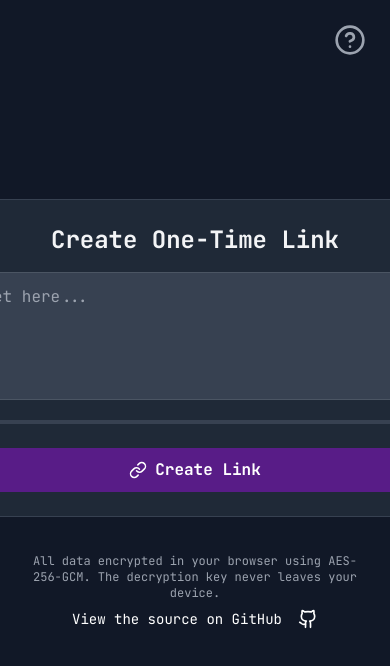
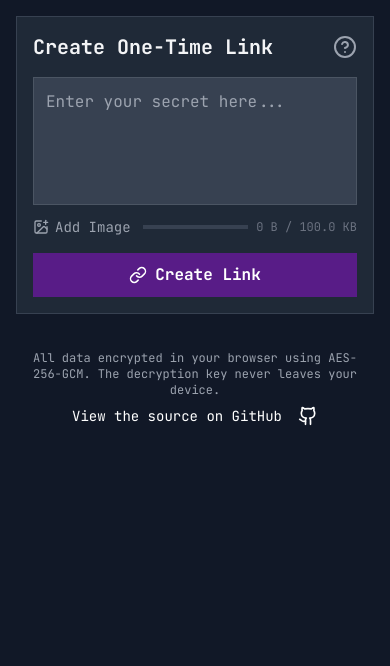
Before and after one commit to abhishekg999/secret, a React (Vite) app: page / in a window 390 px wide. Shown: the top 666 px of the page. Built offline with nearby package versions, Linux system fonts and the light colour scheme.

Commit message:
fix: mobile ui

```diff
--- a/src/components/Home.tsx
+++ b/src/components/Home.tsx
@@ -67,12 +67,14 @@ const Home = () => {
 
   return (
     <>
-      <div className="absolute right-6 top-6">
+      <div className="w-full max-w-3xl border border-edge bg-surface-raised p-4 sm:p-6">
+        <div className="mb-4 flex items-center justify-between gap-3">
+          <h1 className="text-xl font-bold text-content sm:text-2xl">Create One-Time Link</h1>
           <Popover>
-          <PopoverTrigger>
-            <HelpCircle className="h-8 w-8 text-content-muted hover:text-content" />
+            <PopoverTrigger aria-label="How this works">
+              <HelpCircle className="h-6 w-6 flex-shrink-0 text-content-muted hover:text-content sm:h-7 sm:w-7" />
             </PopoverTrigger>
-          <PopoverContent className="mx-6">
+            <PopoverContent align="end" className="w-[calc(100vw-2rem)] max-w-sm sm:w-96">
               <p className="text-sm">
                 This site allows you to create one-time links{" "}
                 <b className="text-accent-muted">securely</b>. All data is end-to-end encrypted, the
@@ -84,8 +86,6 @@ const Home = () => {
             </PopoverContent>
           </Popover>
         </div>
-      <div className="w-[60%] min-w-[48rem] border border-edge bg-surface-raised p-6">
-        <h1 className="mb-4 text-center text-2xl font-bold text-content">Create One-Time Link</h1>
 
         <SecretEditor
           text={text}
@@ -116,23 +116,25 @@ const Home = () => {
         {generatedLink && (
           <div className="animate-fade-in mt-4">
             <p className="mb-2 text-sm text-content-muted">Your secret link:</p>
-            <div className="flex items-center border-l-4 border-accent bg-surface-inset p-3">
+            <div className="flex items-center gap-2 border-l-4 border-accent bg-surface-inset p-3">
               <input
                 type="text"
                 readOnly
                 value={generatedLink}
-                className="flex-grow bg-transparent text-sm text-content-body focus:outline-none"
+                className="min-w-0 flex-grow bg-transparent text-sm text-content-body focus:outline-none"
               />
+              {copied && (
+                <span className="flex-shrink-0 animate-pulse text-xs text-success">Copied!</span>
+              )}
               <button
                 onClick={handleCopyLink}
-                className={`ml-2 transition duration-300 ease-in-out ${
+                className={`flex-shrink-0 transition duration-300 ease-in-out ${
                   copied ? "text-success" : "text-accent-muted hover:text-accent-ring"
                 }`}
                 title={copied ? "Copied!" : "Copy to clipboard"}
               >
                 <Copy size={18} />
               </button>
-              {copied && <span className="ml-2 animate-pulse text-xs text-success">Copied!</span>}
             </div>
             <p className="mt-2 flex items-center gap-1.5 text-xs text-content-muted">
               <Clock size={12} />
--- a/src/components/Layout.tsx
+++ b/src/components/Layout.tsx
@@ -5,7 +5,7 @@ const Layout = ({
 }>) => {
   return (
     <main>
-      <div className="flex h-screen flex-col items-center justify-center gap-5 overflow-hidden bg-surface p-4">
+      <div className="flex min-h-screen flex-col items-center gap-5 bg-surface p-4 sm:justify-center sm:p-6">
         {children}
       </div>
     </main>
--- a/src/components/View.tsx
+++ b/src/components/View.tsx
@@ -52,7 +52,7 @@ const View = ({ hash }: ViewProps) => {
   };
 
   return (
-    <div className="w-[60%] min-w-[48rem] border border-edge bg-surface-raised p-6">
+    <div className="w-full max-w-3xl border border-edge bg-surface-raised p-4 sm:p-6">
       {!isViewing ? (
         <div className="flex flex-col text-center">
           <p className="mb-4 text-content-body">Viewing this secret will delete it.</p>
--- a/src/components/editor/SecretEditor.tsx
+++ b/src/components/editor/SecretEditor.tsx
@@ -114,11 +114,11 @@ const SecretEditor = ({
       <AttachmentList attachments={attachments} onRemove={handleRemove} />
 
       {!disabled && (
-        <div className="flex items-center gap-3">
+        <div className="flex flex-wrap items-center gap-x-3 gap-y-2">
           <button
             type="button"
             onClick={() => fileInputRef.current?.click()}
-            className="flex items-center gap-1.5 text-sm text-content-muted transition-colors hover:text-accent-muted"
+            className="flex flex-shrink-0 items-center gap-1.5 text-sm text-content-muted transition-colors hover:text-accent-muted"
           >
             <ImagePlus size={16} />
             Add Image
@@ -136,7 +136,7 @@ const SecretEditor = ({
               }
             }}
           />
-          <div className="flex-grow">
+          <div className="min-w-[10rem] flex-grow">
             <SizeBudget usedBytes={usedBytes} maxBytes={MAX_PAYLOAD_BYTES} />
           </div>
         </div>
```
Lines whose indentation alone changed are shown as unchanged.
